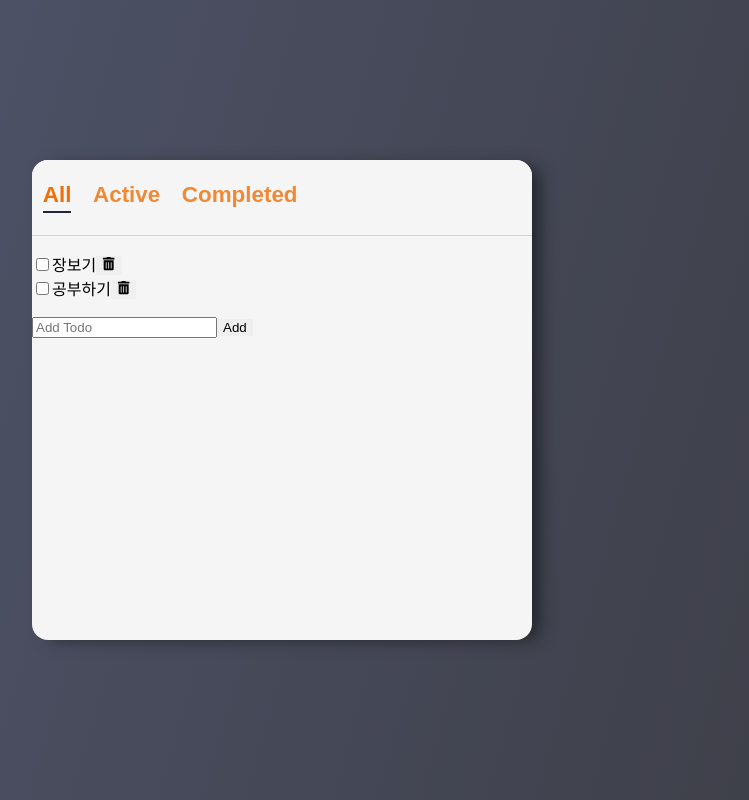
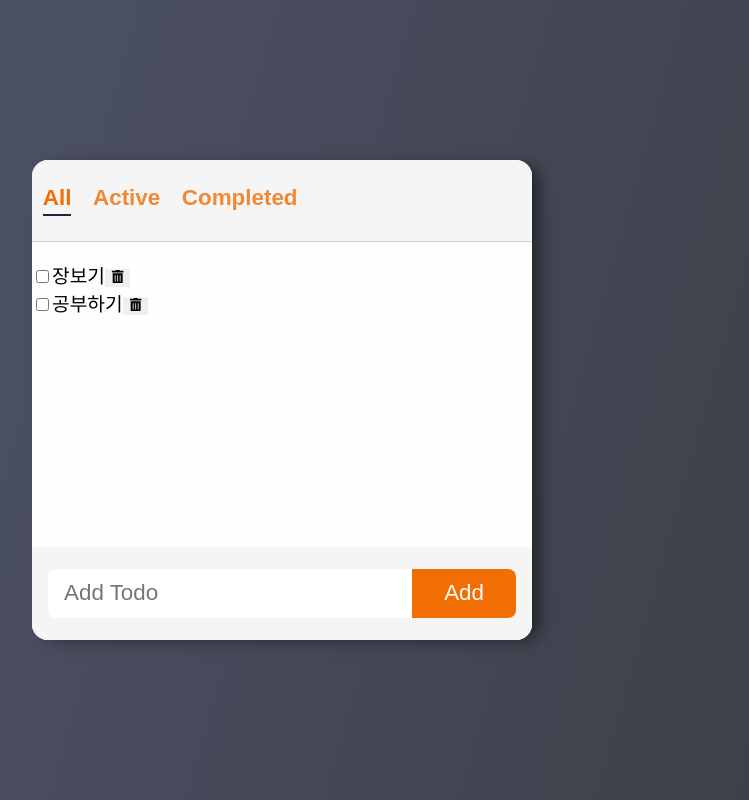
Before and after one commit to hyunzsu/todolist-react, a React (Create React App) app: page / in a window 1280 px wide. Shown: the whole page, without its empty margins (358-1107 px from the left). Built offline with nearby package versions, Linux system fonts and the light colour scheme.

Commit message:
[🎨스타일] 입력폼 스타일링

```diff
--- a/src/components/AddTodo/AddTodo.jsx
+++ b/src/components/AddTodo/AddTodo.jsx
@@ -1,5 +1,6 @@
 import React, { useState } from 'react';
-import { v4 as uuidv4 } from "uuid";
+import { v4 as uuidv4 } from 'uuid';
+import styles from './AddTodo.module.css';
 
 export default function AddTodo({ onAdd }) {
   const [text, setText] = useState('');
@@ -8,7 +9,7 @@
   };
   const handleSubmit = (e) => {
     e.preventDefault();
-    if(text.trim().length === 0) {
+    if (text.trim().length === 0) {
       return;
     }
     onAdd({ id: uuidv4(), text, status: 'active' });
@@ -16,14 +17,15 @@
   };
 
   return (
-    <form onSubmit={handleSubmit}>
+    <form className={styles.form} onSubmit={handleSubmit}>
       <input
+        className={styles.input}
         type='text'
         placeholder='Add Todo'
         value={text}
         onChange={handleChange}
       />
-      <button>Add</button>
+      <button className={styles.button}>Add</button>
     </form>
   );
 }
--- /dev/null
+++ b/src/components/AddTodo/AddTodo.module.css
@@ -0,0 +1,30 @@
+.form {
+  width: 100%;
+  display: flex;
+  padding: 1.4rem 1rem;
+  background-color: var(--color-bg-dark);
+}
+
+.input {
+  flex: 1 0 auto;
+  font-size: 1.4rem;
+  padding: 0.7rem 1rem;
+  border: none;
+  outline: none;
+  border-top-left-radius: 8px;
+  border-bottom-left-radius: 8px;
+}
+
+.button {
+  cursor: pointer;
+  background-color: var(--color-accent);
+  color: var(--color-white);
+  font-size: 1.4rem;
+  padding: 0 2rem;
+  border-top-right-radius: 8px;
+  border-bottom-right-radius: 8px;
+}
+
+.button:hover {
+  filter: brightness(125%);
+}
--- a/src/components/TodoList/TodoList.jsx
+++ b/src/components/TodoList/TodoList.jsx
@@ -1,6 +1,7 @@
 import React, { useState } from 'react';
 import AddTodo from '../AddTodo/AddTodo';
 import Todo from '../Todo/Todo';
+import styles from './TodoList.module.css'
 
 export default function TodoList({ filter }) {
   const [todos, setTodos] = useState([
@@ -17,8 +18,8 @@
   const filtered = getFilteredItems(todos, filter);
 
   return (
-    <section>
-      <ul>
+    <section className={styles.container}>
+      <ul className={styles.list}>
         {filtered.map((item) => (
           <Todo
             key={item.id}
--- /dev/null
+++ b/src/components/TodoList/TodoList.module.css
@@ -0,0 +1,11 @@
+.container {
+  height: 100%;
+  display: flex;
+  flex-direction: column;
+  background-color: var(--color-bg);
+}
+
+.list {
+  flex: 1 1 auto;
+  overflow-y: auto;
+}
--- a/src/index.css
+++ b/src/index.css
@@ -4,6 +4,7 @@
   --color-grey: #d1d1d1;
   --color-text: #22243b;
   --color-accent: #f16e03;
+  --color-white: #fff;
 }
 
 body {
@@ -18,6 +19,7 @@
   display: flex;
   justify-content: center;
   align-items: center;
+  font-size: 1.2rem;
   background: rgb(81, 87, 111);
   background: linear-gradient(
     106deg,
@@ -45,6 +47,10 @@
     monospace;
 }
 
+* {
+  box-sizing: border-box;
+}
+
 ul {
   list-style: none;
   padding-left: 0;
```
